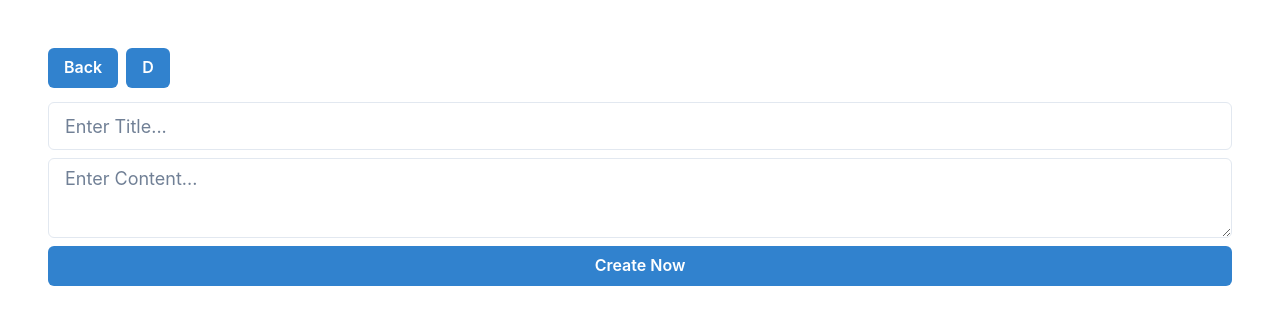
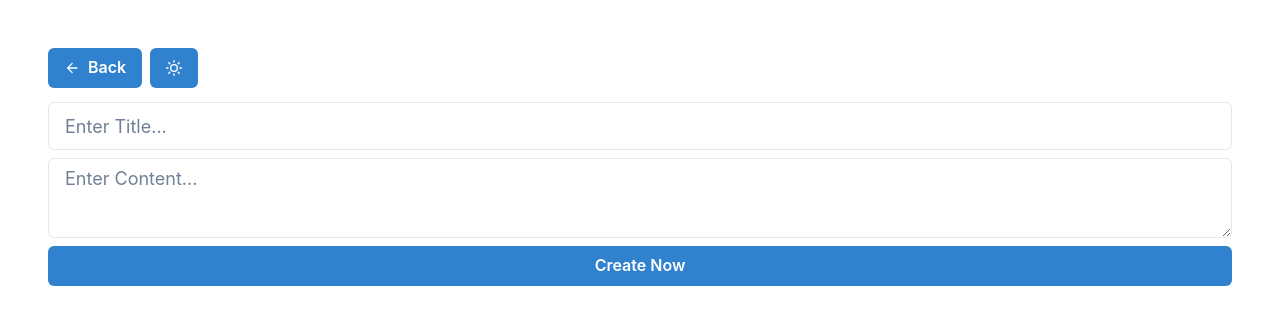
Before and after one commit to MSA611/Mind-Scape, a React (Vite) app in the folder frontend/: page /create in a window 1280 px wide. Shown: the top 324 px of the page. Built offline with nearby package versions, Linux system fonts and the light colour scheme.

Commit message:
added icons for beautiful look at nav and createpage and update page

```diff
--- a/frontend/package.json
+++ b/frontend/package.json
@@ -10,6 +10,7 @@
     "preview": "vite preview"
   },
   "dependencies": {
+    "@chakra-ui/icons": "^2.2.4",
     "@chakra-ui/react": "^2.10.9",
     "@emotion/react": "^11.14.0",
     "@emotion/styled": "^11.14.1",
--- a/frontend/src/Components/Nav.jsx
+++ b/frontend/src/Components/Nav.jsx
@@ -1,3 +1,4 @@
+import { AddIcon, MoonIcon, SunIcon } from "@chakra-ui/icons";
 import {
   Box,
   Button,
@@ -26,14 +27,14 @@ const Nav = () => {
           fontSize="6xl"
           fontWeight="extrabold"
         >
-					MIND-SCAPE
+          MIND-SCAPE
         </Text>
         <HStack>
           <Link to="/create">
             <Button colorScheme="blue">+</Button>
           </Link>
           <Button colorScheme="blue" onClick={toggleColorMode}>
-            {colorMode === "light" ? "D" : "L"}
+            {colorMode === "light" ? <SunIcon /> : <MoonIcon />}
           </Button>
         </HStack>
       </Flex>
--- a/frontend/src/Pages/CreatePage.jsx
+++ b/frontend/src/Pages/CreatePage.jsx
@@ -11,6 +11,7 @@ import {
 import { useState } from "react";
 import { Link, useNavigate } from "react-router";
 import NoteFunctions from "../zustand";
+import { ArrowBackIcon, MoonIcon, SunIcon } from "@chakra-ui/icons";
 
 const CreatePage = () => {
   const nav = useNavigate();
@@ -51,13 +52,14 @@ const CreatePage = () => {
     <Box p={"12"}>
       <HStack>
         <Link to="/">
-          <Button mb={"3.5"} colorScheme="blue">
+          <Button mb={"3.5"} gap={2} colorScheme="blue">
+            <ArrowBackIcon />
             Back
           </Button>
         </Link>
 
         <Button onClick={toggleColorMode} mb={"3.5"} colorScheme="blue">
-          {colorMode === "light" ? "D" : "L"}
+          {colorMode === "light" ? <SunIcon /> : <MoonIcon />}
         </Button>
       </HStack>
       <VStack>
--- a/frontend/src/Pages/NoteDetails.jsx
+++ b/frontend/src/Pages/NoteDetails.jsx
@@ -11,6 +11,7 @@ import {
 import NoteFunctions from "../zustand";
 import { useEffect, useState } from "react";
 import { Link, useNavigate, useParams } from "react-router";
+import { ArrowBackIcon, MoonIcon, SunIcon } from "@chakra-ui/icons";
 
 const NoteDetails = () => {
   const [resize, setResize] = useState("horizontal");
@@ -68,13 +69,14 @@ const NoteDetails = () => {
     <Box p={"12"}>
       <HStack>
         <Link to="/">
-          <Button mb={"3.5"} colorScheme="blue">
+          <Button mb={"3.5"} gap={2} colorScheme="blue">
+            <ArrowBackIcon />
             Back
           </Button>
         </Link>
 
         <Button onClick={toggleColorMode} mb={"3.5"} colorScheme="blue">
-          {colorMode === "light" ? "D" : "L"}
+          {colorMode === "light" ? <SunIcon /> : <MoonIcon />}
         </Button>
       </HStack>
       <VStack>
```
Also changed, not shown: 2 other files (tests, documents, lock files or other folders).
